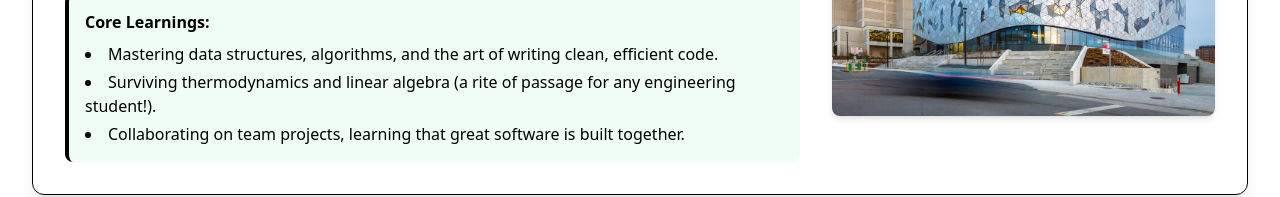
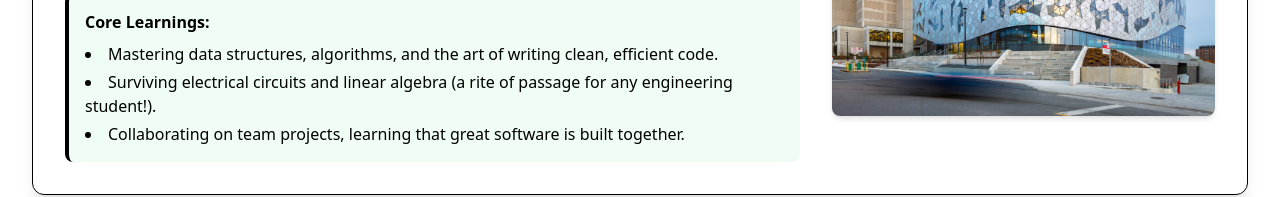
Before and after one commit to arjitjohar/arjitjohar_website, a React (Vite) app in the folder frontend/: page /learning in a window 1280 px wide. Shown: the part 379-576 px from the top of the page. Built offline with nearby package versions, Linux system fonts and the light colour scheme.

Commit message:
fix typing error in section abou tyork university

```diff
--- a/frontend/src/pages/Learning.jsx
+++ b/frontend/src/pages/Learning.jsx
@@ -24,7 +24,7 @@ const Learning = () => {
               <h3 className="font-bold text-primary-green mb-2">Core Learnings:</h3>
               <ul className="list-disc list-inside text-content-dark space-y-1">
                 <li>Mastering data structures, algorithms, and the art of writing clean, efficient code.</li>
-                <li>Surviving thermodynamics and linear algebra (a rite of passage for any engineering student!).</li>
+                <li>Surviving electrical circuits and linear algebra (a rite of passage for any engineering student!).</li>
                 <li>Collaborating on team projects, learning that great software is built together.</li>
               </ul>
             </div>
```
